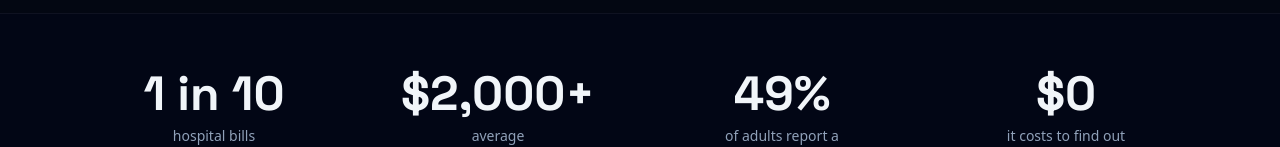
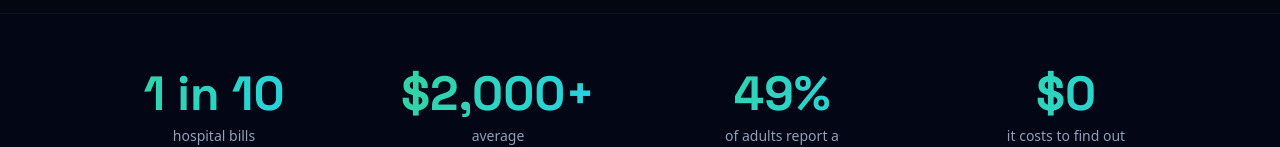
Before and after one commit to AhamedAAHA/Gemini, a Next.js app: page / in a window 1280 px wide. Shown: the part 787-934 px from the top of the page. Built offline with nearby package versions, Linux system fonts and the light colour scheme.

Commit message:
style: tint stat values with scan gradient

```diff
--- a/app/components/home/StatsBand.tsx
+++ b/app/components/home/StatsBand.tsx
@@ -13,7 +13,7 @@ export default function StatsBand() {
       <div className="mx-auto grid max-w-6xl grid-cols-2 gap-8 px-6 lg:grid-cols-4">
         {STATS.map((s, i) => (
           <Reveal key={i} delay={i * 0.08} className="text-center">
-            <div className="font-display text-4xl font-bold text-slate-100 sm:text-5xl">{s.value}</div>
+            <div className="font-display text-4xl font-bold text-scan-gradient sm:text-5xl">{s.value}</div>
             <div className="mx-auto mt-2 max-w-[16ch] text-sm leading-snug text-slate-400">{s.label}</div>
           </Reveal>
         ))}
```
